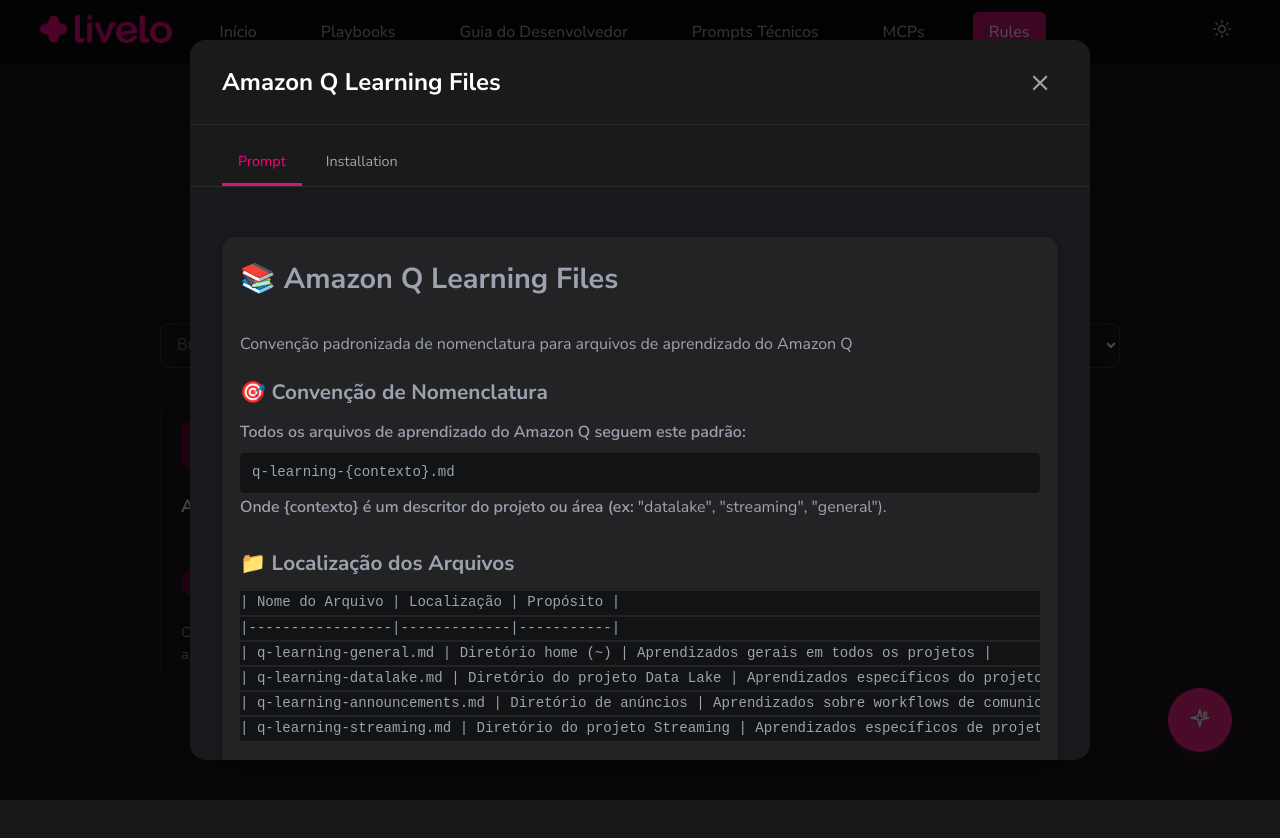
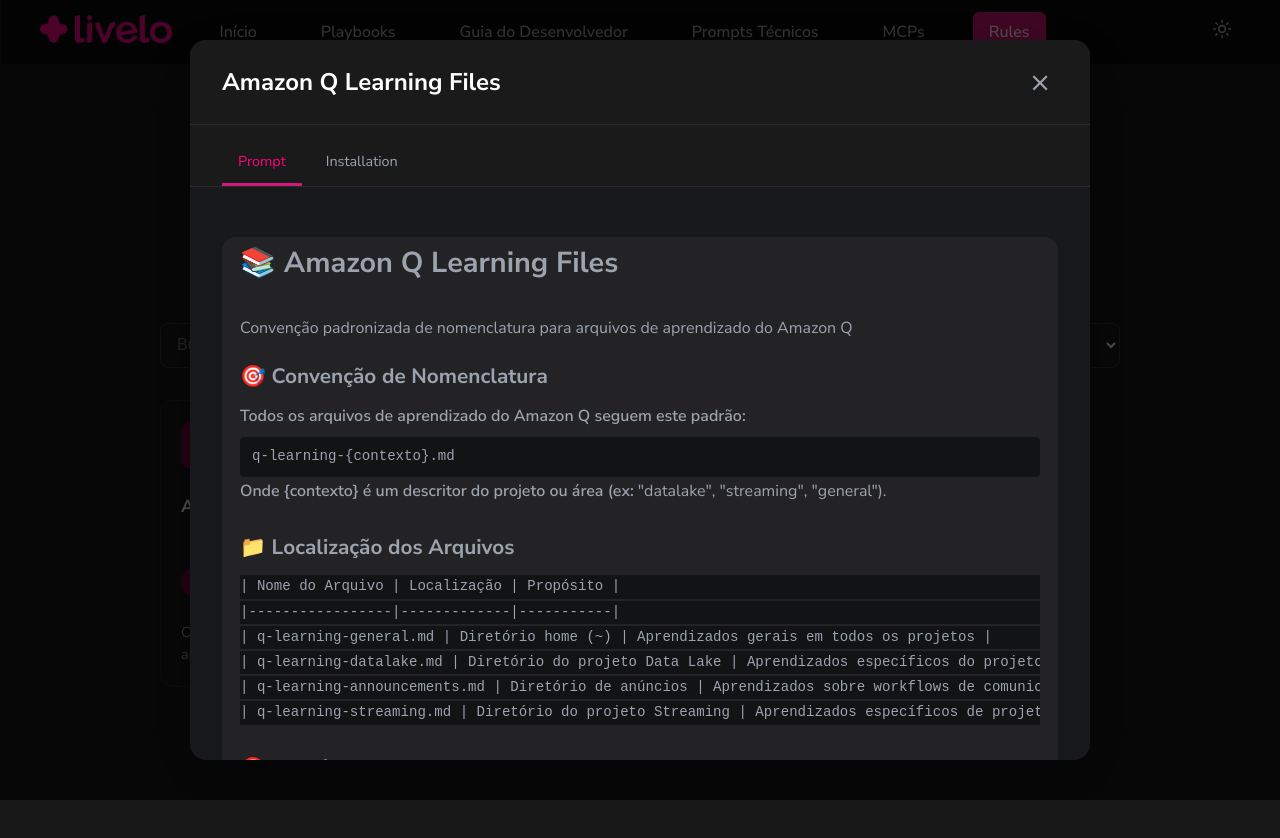
Before and after one commit to MarianaTeixeira-compasso/projeto_livelo, a React (Vite) app: page /rules in a window 1280 px wide. Both pictures are taken after a click on the element 341 px from the left and 543 px from the top of the page. Shown: the top 838 px of the page. Built offline with nearby package versions, Linux system fonts and the light colour scheme.

Commit message:
Reduzido espaço em branco no início do card Guia de Estilo Markdown

```diff
--- a/src/App.tsx
+++ b/src/App.tsx
@@ -2,7 +2,6 @@
 import { useState, useEffect } from 'react';
 import './App.scss';
 import Navbar from './components/Navbar/Navbar';
-import ChatModal from './components/ChatModal/ChatModal';
 import Container from './components/Container/Container';
 import Home from './pages/home/Home';
 import Playbooks from './pages/playbooks/Playbooks';
@@ -12,7 +11,6 @@
 import Rules from './pages/rules/Rules';
 
 function App() {
-  const [chatOpen, setChatOpen] = useState(false);
   const [theme, setTheme] = useState<'dark' | 'light'>(() => {
     try {
       const saved = localStorage.getItem('theme');
@@ -53,34 +51,6 @@
             </Routes>
           </div>
 
-          <button
-            aria-label="IA Assistant"
-            onClick={() => setChatOpen(!chatOpen)}
-            style={{
-              position: 'fixed',
-              right: '48px',
-              bottom: '48px',
-              background: '#f72585',
-              border: 'none',
-              outline: 'none',
-              borderRadius: '50%',
-              width: '64px',
-              height: '64px',
-              boxShadow: '0 4px 32px rgba(247,37,133,0.18)',
-              display: 'flex',
-              alignItems: 'center',
-              justifyContent: 'center',
-              cursor: 'pointer',
-              zIndex: 1000
-            }}
-          >
-            <svg width="96" height="96" viewBox="0 0 24 24" fill="none" style={{ display: 'block', margin: '0 auto' }} xmlns="http://www.w3.org/2000/svg">
-              <path d="M12 2L13.5 8.5L20 10L13.5 11.5L12 18L10.5 11.5L4 10L10.5 8.5L12 2Z" stroke="white" strokeWidth="1.5" strokeLinejoin="round" />
-              <circle cx="17" cy="6" r="1.5" stroke="white" strokeWidth="1.5" />
-            </svg>
-          </button>
-
-          {chatOpen && <ChatModal onClose={() => setChatOpen(false)} />}
         </div>
       </Router>
     </Container>
--- a/src/components/ChatModal/ChatModal.tsx
+++ /dev/null
@@ -1,71 +0,0 @@
-import { useState } from 'react';
-import './ChatModal.scss';
-
-interface ChatModalProps {
-  onClose: () => void;
-}
-
-const ChatModal = ({ onClose }: ChatModalProps) => {
-  const [chatMessage, setChatMessage] = useState('');
-  const [chatMessages, setChatMessages] = useState<{text: string; isUser: boolean}[]>([
-    { text: 'Olá! Como posso ajudar você hoje? Posso te ajudar a encontrar prompts, explicar MCPs ou guiar você no uso do Amazon Q.', isUser: false }
-  ]);
-
-  const handleSendMessage = () => {
-    if (chatMessage.trim()) {
-      setChatMessages(prev => [...prev, { text: chatMessage, isUser: true }]);
-
-      setTimeout(() => {
-        setChatMessages(prev => [...prev, {
-          text: 'Desculpe, ainda estou aprendendo. Tente navegar pelas seções do menu!',
-          isUser: false
-        }]);
-      }, 1000);
-
-      setChatMessage('');
-    }
-  };
-
-  return (
-    <div className="chat-modal">
-      <div className="chat-header">
-        <h3>Assistente IA</h3>
-        <button
-          className="chat-close"
-          onClick={onClose}
-          aria-label="Fechar chat"
-        >
-          ×
-        </button>
-      </div>
-      <div className="chat-body">
-        {chatMessages.map((msg, idx) => (
-          <div key={idx} className={`chat-message ${msg.isUser ? 'user-message' : 'assistant-message'}`}>
-            <p>{msg.text}</p>
-          </div>
-        ))}
-      </div>
-      <div className="chat-footer">
-        <input
-          type="text"
-          placeholder="Digite sua pergunta..."
-          value={chatMessage}
-          onChange={(e) => setChatMessage(e.target.value)}
-          onKeyPress={(e) => {
-            if (e.key === 'Enter' && chatMessage.trim()) {
-              handleSendMessage();
-            }
-          }}
-        />
-        <button
-          className="chat-send-btn"
-          onClick={handleSendMessage}
-        >
-          Enviar
-        </button>
-      </div>
-    </div>
-  );
-};
-
-export default ChatModal;
--- a/src/components/PromptModal/PromptModal.scss
+++ b/src/components/PromptModal/PromptModal.scss
@@ -1,3 +1,6 @@
+.user-stories-bg.prompt-base-block {
+  padding-top: 4px !important;
+}
 // PromptModal uses the same modal styles as PlaybookModal
 // Additional specific styles can be added here if needed
 
```
